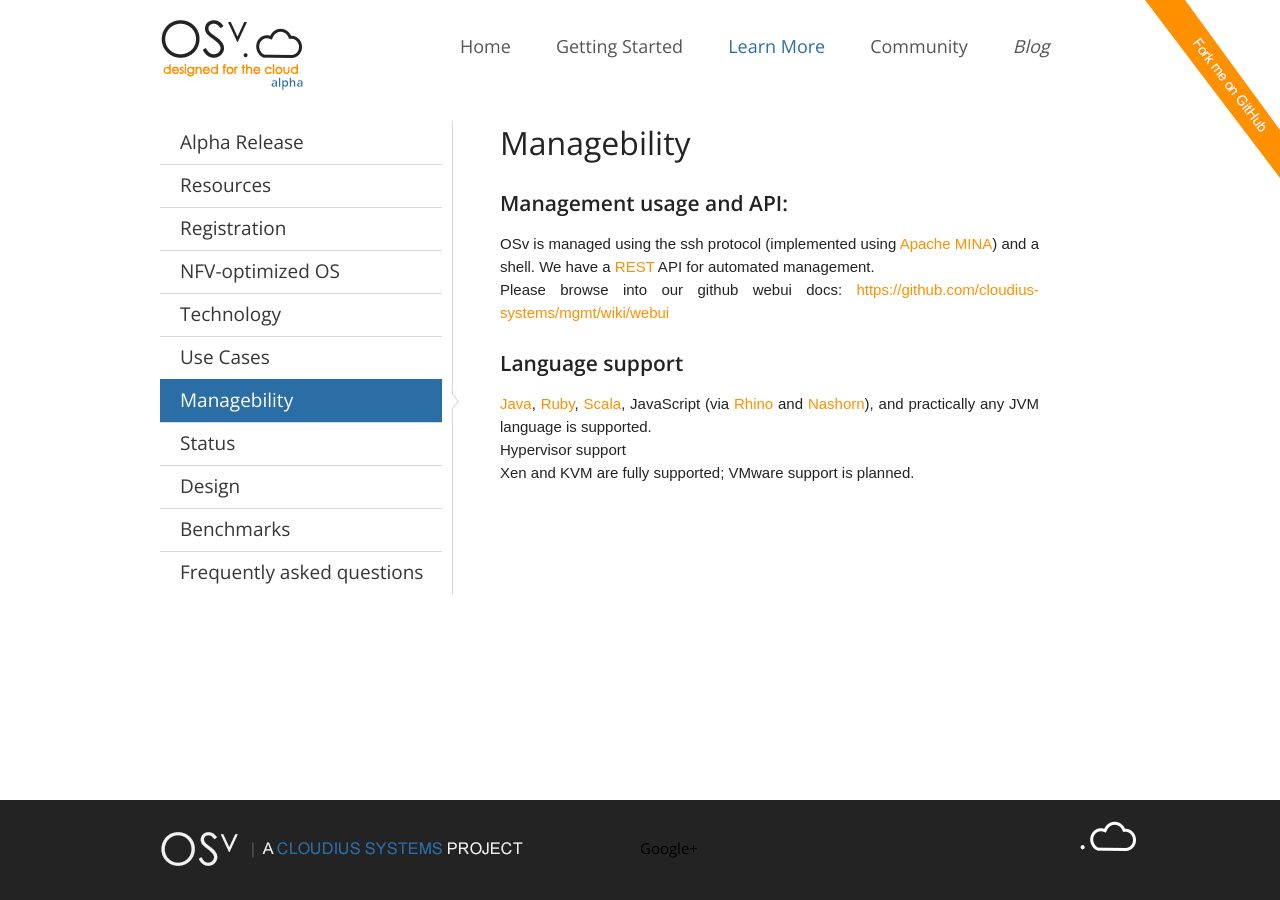
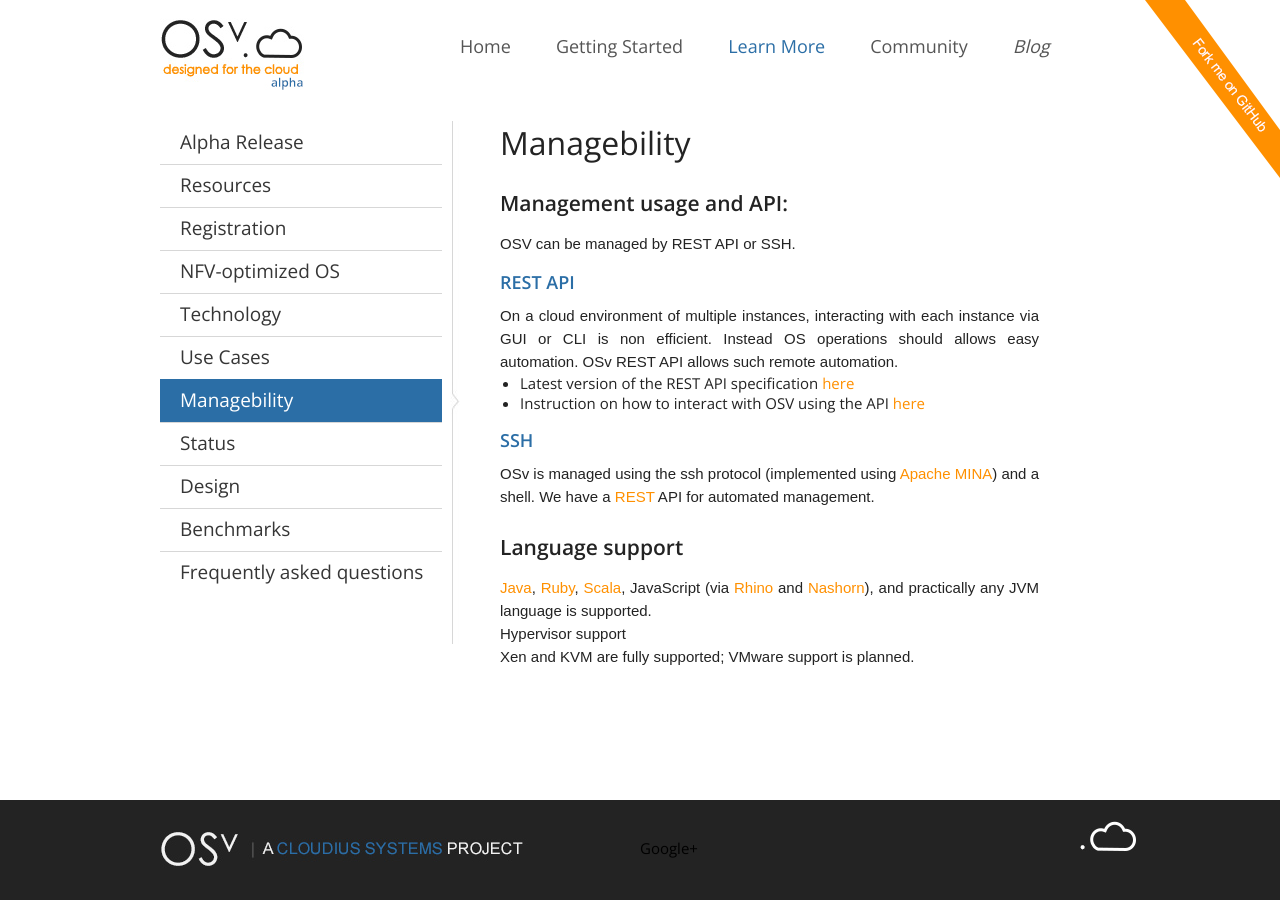
Before and after one commit to osv-io/osv-io.github.io, a Jekyll site: the page built from _posts/learn/0000-08-01-managebility.md, in a window 1280 px wide. Built offline with Jekyll 4.4.1, drawn with Linux system fonts in a browser that asks for light colours.

Commit message:
fix broken link, and add more on REST API

```diff
--- a/_posts/learn/0000-08-01-managebility.md
+++ b/_posts/learn/0000-08-01-managebility.md
@@ -8,9 +8,23 @@ nav: learn
 
 ## Management usage and API:
 
+OSV can be managed by REST API or SSH.
+
+### REST API
+On a cloud environment of multiple instances, interacting with each
+instance via GUI or CLI is non efficient.
+Instead OS operations should allows easy automation.
+OSv REST API allows such remote automation.
+
+* Latest version of the REST API specification [here](http://osv.io/api/swagger-ui/dist/index.html)
+* Instruction on how to interact with OSV using the API
+  [here](https://github.com/cloudius-systems/mgmt/wiki/OSv-REST-API)
+
+
+### SSH
 OSv is managed using the ssh protocol (implemented using [Apache MINA](http://mina.apache.org/)) and a shell. We have a [REST](http://en.wikipedia.org/wiki/Representational_state_transfer) API for automated management.
 
-Please browse into our github webui docs: [https://github.com/cloudius-systems/mgmt/wiki/webui](https://github.com/cloudius-systems/mgmt/wiki/webui)
+
 
 <!--more-->
 
```
